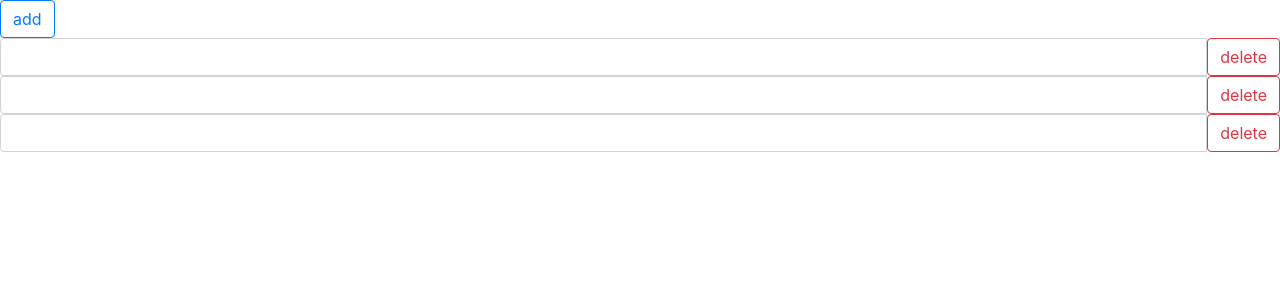
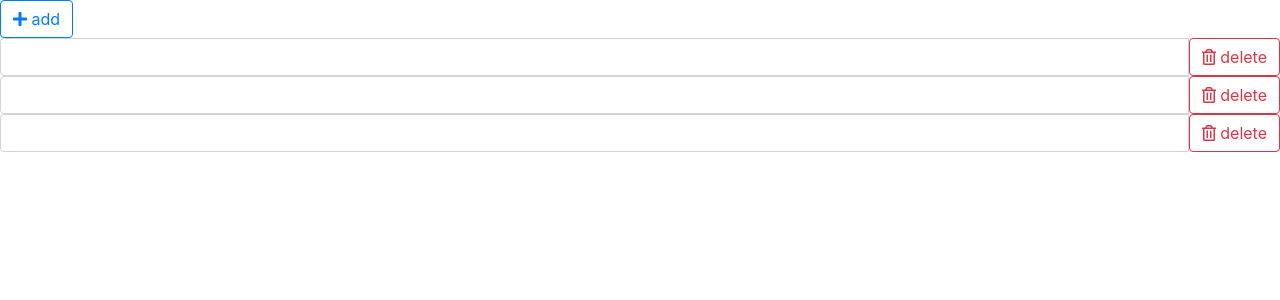
Before and after one commit to MohamedAlwash/todo-client, a React (Create React App) app: page / in a window 1280 px wide. Shown: the top 300 px of the page. Built offline with nearby package versions, Linux system fonts and the light colour scheme.

Commit message:
Font Awesome works now

```diff
--- a/package.json
+++ b/package.json
@@ -17,6 +17,11 @@
     ]
   },
   "dependencies": {
+    "@fortawesome/fontawesome-svg-core": "^1.2.30",
+    "@fortawesome/free-brands-svg-icons": "^5.14.0",
+    "@fortawesome/free-regular-svg-icons": "^5.14.0",
+    "@fortawesome/free-solid-svg-icons": "^5.14.0",
+    "@fortawesome/react-fontawesome": "^0.1.11",
     "@testing-library/jest-dom": "^5.11.3",
     "@testing-library/react": "^10.4.8",
     "@testing-library/user-event": "^12.1.1",
--- a/src/components/App.tsx
+++ b/src/components/App.tsx
@@ -1,12 +1,14 @@
 import '../assets/scss/App.scss';
+import { FontAwesomeIcon } from '@fortawesome/react-fontawesome';
 import React from 'react';
 import Todo from './Todo';
+import { faPlus} from '@fortawesome/free-solid-svg-icons';
 
 export default class App extends React.Component {
     public render = (): JSX.Element => {
         return (
             <>
-                <button className="btn btn-outline-primary" type="button">add</button>
+                <button className="btn btn-outline-primary" type="button"><FontAwesomeIcon icon={faPlus}/> add</button>
                 <Todo />
                 <Todo />
                 <Todo />
--- a/src/components/Todo.tsx
+++ b/src/components/Todo.tsx
@@ -1,11 +1,13 @@
+import { FontAwesomeIcon } from '@fortawesome/react-fontawesome';
 import React from 'react';
+import { faTrashAlt} from '@fortawesome/free-regular-svg-icons';
 
 export default class Todo extends React.Component {
     public render(): JSX.Element {
         return (
             <div className="input-group">
                 <input type="text" className="form-control" />
-                <button className="btn btn-outline-danger" type="button">delete</button>
+                <button className="btn btn-outline-danger" type="button"><FontAwesomeIcon icon={faTrashAlt}/> delete</button>
             </div>
         );
     }
```
Also changed, not shown: 1 other file (tests, documents, lock files or other folders).
